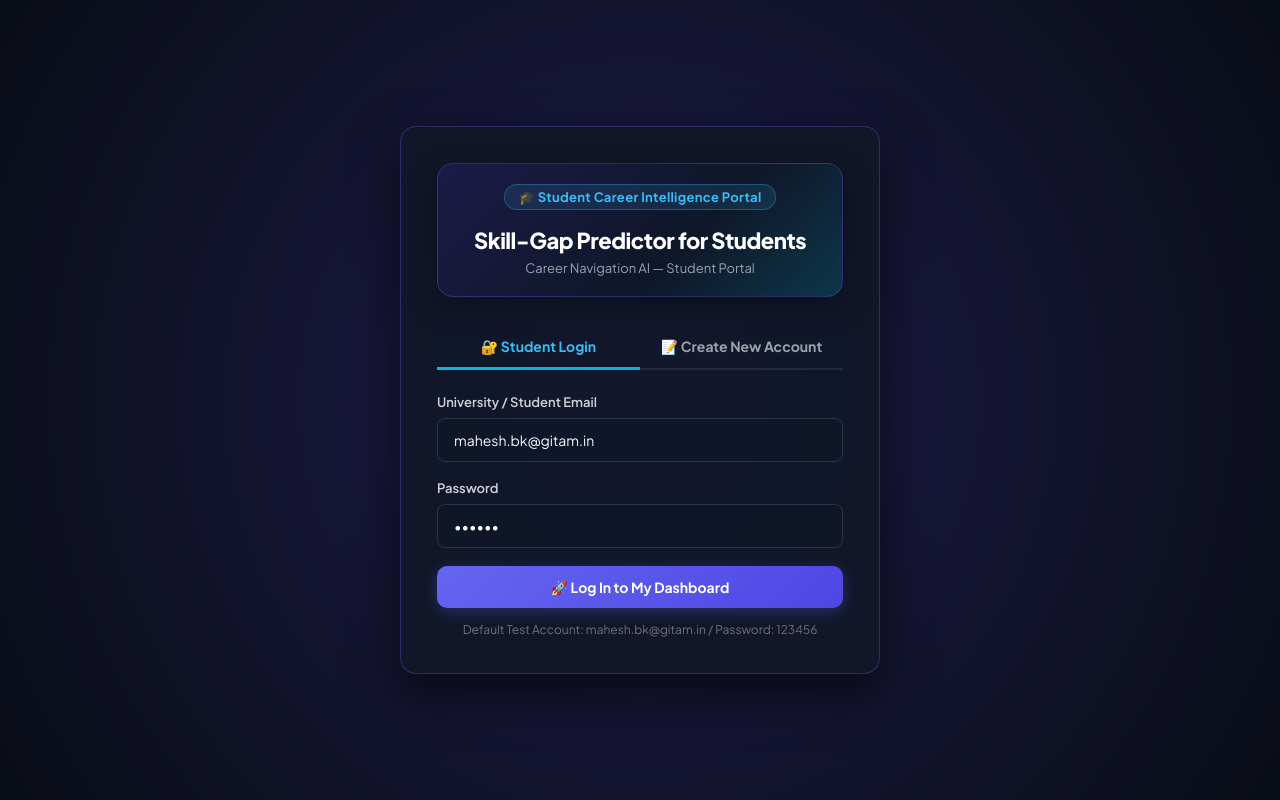
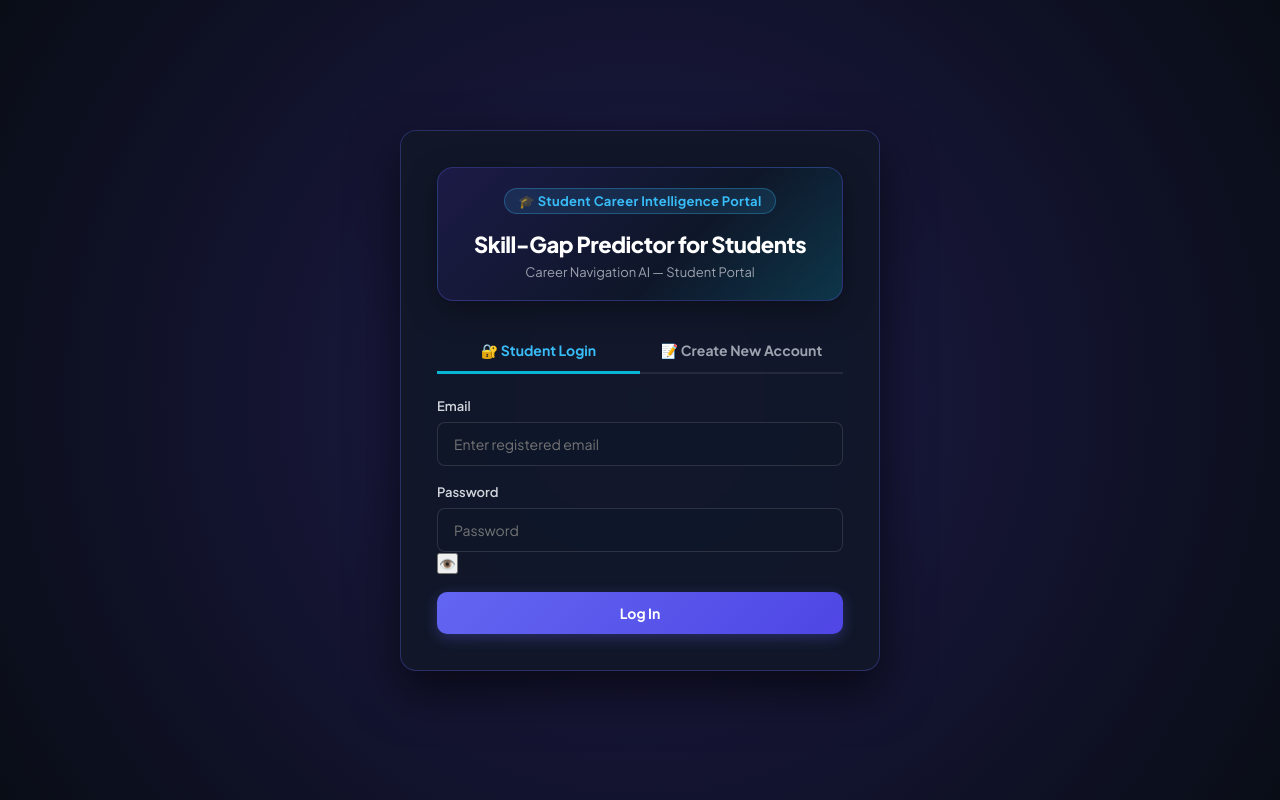
Before and after one commit to kyashwanth2736/Skill-Gap-Predictor, a PHP site: page / in a window 1280 px wide. Run offline with PHP 8.4, Linux system fonts and the light colour scheme.

Commit message:
Update index.php

```diff
--- a/index.php
+++ b/index.php
@@ -68,15 +68,15 @@ function formatSocialUrl($url) {
         <div id="form-login-box">
             <div id="login-error-msg" class="alert alert-error" style="display: none;"></div>
             <div class="form-group">
-                <label class="form-label">University / Student Email</label>
-                <input type="email" id="login_email" class="form-control" placeholder="e.g. mahesh.bk@gitam.in" value="mahesh.bk@gitam.in">
+                <label class="form-label">Email</label>
+                <input type="email" id="login_email" class="form-control" placeholder="Enter registered email" autocomplete="username">
             </div>
             <div class="form-group">
                 <label class="form-label">Password</label>
-                <input type="password" id="login_password" class="form-control" placeholder="Password" value="123456">
+                <input type="password" id="login_password" class="form-control" placeholder="Password" autocomplete="current-password">
+                <button type="button" class="password-toggle-btn" id="toggle-login-password" aria-label="Toggle Password Visibility">👁️</button>
             </div>
-            <button id="btn-do-login" class="btn btn-block">🚀 Log In to My Dashboard</button>
-            <p style="font-size: 12px; color: var(--text-subtle); margin-top: 14px; text-align: center;">Default Test Account: <code>mahesh.bk@gitam.in</code> / Password: <code>123456</code></p>
+            <button id="btn-do-login" class="btn btn-block">Log In</button>
         </div>
 
         <!-- Signup Form -->
@@ -85,35 +85,49 @@ function formatSocialUrl($url) {
             <div id="signup-success-msg" class="alert alert-success" style="display: none;"></div>
             <div class="form-group">
                 <label class="form-label">Full Name</label>
-                <input type="text" id="signup_name" class="form-control" placeholder="e.g. Kiran Kumar">
+                <input type="text" id="signup_name" class="form-control" placeholder="Enter your full name">
             </div>
             <div class="form-group">
                 <label class="form-label">Email Address</label>
-                <input type="email" id="signup_email" class="form-control" placeholder="e.g. kiran@gitam.in">
+                <input type="email" id="signup_email" class="form-control" placeholder="Enter your email address">
             </div>
             <div class="form-group">
                 <label class="form-label">Create Password</label>
-                <input type="password" id="signup_pwd" class="form-control" placeholder="At least 4 chars">
+                <input type="password" id="signup_pwd" class="form-control" placeholder="Min 8 chars, uppercase, lowercase, number & special character" minlength="8" required>
+                <button type="button" class="password-toggle-btn" id="toggle-signup-password" aria-label="Toggle Password Visibility">👁️</button>
+                <small style="color: var(--text-muted); font-size: 12px;">Password must contain at least 8 characters, including uppercase, lowercase, number, and special character.</small>
             </div>
             <div class="form-group">
                 <label class="form-label">University / College</label>
-                <input type="text" id="signup_uni" class="form-control" value="GITAM University, Bengaluru">
+                <input type="text" id="signup_uni" class="form-control" placeholder="Enter your university or college name">
             </div>
             <div class="form-group">
-                <label class="form-label">Branch / Degree</label>
-                <input type="text" id="signup_branch" class="form-control" value="Computer Science & Engineering">
+                <label class="form-label">Degree</label>
+                <input type="text" id="signup_branch" class="form-control" placeholder="e.g B.TECH/B.E">
+            </div>
+            <div class="form-group">
+                <label class="form-label">Branch</label>
+                <input type="text" id="signup_major" class="form-control" placeholder="e.g Computer Science, ECE, IT">
             </div>
             <div class="form-group">
                 <label class="form-label">Graduation Year</label>
-                <select id="signup_year" class="form-control">
-                    <option value="2024">2024</option>
-                    <option value="2025">2025</option>
-                    <option value="2026" selected>2026</option>
-                    <option value="2027">2027</option>
-                    <option value="2028">2028</option>
-                </select>
+                <input type="number" id="signup_gradyear" class="form-control" placeholder="e.g 2025" min="2020" max="2030">
             </div>
-            <button id="btn-do-signup" class="btn btn-block">✨ Register Account</button>
+            <div class="form-group">
+                <label class="form-label">LinkedIn Profile (Optional)</label>
+                <input type="text" id="signup_linkedin" class="form-control" placeholder="https://www.linkedin.com/in/yourprofile">
+            </div>
+            <div class="form-group">
+                <label class="form-label">GitHub Profile (Optional)</label>
+                <input type="text" id="signup_github" class="form-control" placeholder="https://github.com/yourprofile">
+            </div>
+            <div class="form-group">
+                <label class="form-label">Current Skills (Comma Separated)</label>
+                <input type="text" id="signup_skills" class="form-control" placeholder="e.g Python, SQL, Data Structures, Git">
+            </div>
+            <div class="form-group" style="margin-top: 12px;">
+                <label class="form-label">By signing up, you agree to our <a href="#" target="_blank">Terms of Service</a> and <a href="#" target="_blank">Privacy Policy</a>.</label>
+            <button id="btn-do-signup" class="btn btn-block" type="submit">Register Account</button>
         </div>
     </div>
 </div>
@@ -123,7 +137,25 @@ function formatSocialUrl($url) {
 <!-- LOGGED IN USER APPLICATION DASHBOARD -->
 <!-- ============================================================= -->
 <div class="app-container">
-    <!-- Sidebar -->
+
+    <!-- Mobile Header -->
+    <div class="mobile-topbar">
+        <button id="mobile-menu-btn" class="mobile-menu-btn" aria-label="Open Menu">
+            ☰
+        </button>
+
+        <div class="mobile-title">
+            Skill-Gap Predictor
+        </div>
+
+        <button id="theme-toggle-mobile" class="theme-toggle" aria-label="Toggle Theme">
+            🌙
+        </button>
+    </div>
+
+    <!-- Sidebar Overlay -->
+    <div id="sidebar-overlay" class="sidebar-overlay"></div>
+
     <aside class="sidebar">
         <div class="sidebar-user-card">
             <div style="font-size: 26px; margin-bottom: 4px;">👤</div>
@@ -162,9 +194,9 @@ function formatSocialUrl($url) {
 
             <div id="box-custom-select" style="display: none;">
                 <label class="form-label">Company Name:</label>
-                <input type="text" id="input-custom-company" class="form-control" value="Zoho" style="margin-bottom: 8px;">
+                <input type="text" id="input-custom-company" class="form-control" placeholder="Enter company name" style="margin-bottom: 8px;">
                 <label class="form-label">Role Name:</label>
-                <input type="text" id="input-custom-role" class="form-control" value="Backend Engineer" style="margin-bottom: 8px;">
+                <input type="text" id="input-custom-role" class="form-control" placeholder="Enter role name" style="margin-bottom: 8px;">
                 <label class="form-label">Required Skills:</label>
                 <div style="max-height: 120px; overflow-y: auto; background: rgba(15, 23, 42, 0.9); padding: 8px; border-radius: 6px; font-size: 12px;">
                     <?php foreach (array_slice($canonicalSkills, 0, 10) as $sk): ?>
@@ -191,7 +223,7 @@ function formatSocialUrl($url) {
         <!-- Top Banner -->
         <div class="main-header-banner">
             <span class="student-badge">⚡ Career Navigation AI — <?php echo htmlspecialchars($user['name']); ?></span>
-            <h1 class="header-title" id="banner-company-role">Google · Software Development Engineer (SDE)</h1>
+            <h1 class="header-title" id="banner-company-role"><?php echo htmlspecialchars($user['company'] ?? 'Company') ?> · <?php echo htmlspecialchars($user['role'] ?? 'Role') ?></h1>
             <p class="header-subtitle">
                 Evaluating student skills, ATS compatibility, and placement readiness in real time.
             </p>
@@ -204,23 +236,29 @@ function formatSocialUrl($url) {
             <div class="metrics-grid">
                 <div class="metric-card-container">
                     <span class="metric-label">ATS Score</span>
-                    <span class="metric-value" style="color: var(--cyan-light);" id="metric-ats"><?php echo $_SESSION['ats_score'] ?? 72.0; ?> / 100</span>
+                    <span class="metric-value" style="color: var(--cyan-light);" id="metric-ats"><?php echo htmlspecialchars($_SESSION['ats_score'] ?? 0); ?> / 100</span>
                     <span class="metric-subtext">Target Min: 70/100</span>
                 </div>
                 <div class="metric-card-container">
                     <span class="metric-label">Job Readiness</span>
-                    <span class="metric-value" style="color: var(--emerald);" id="metric-readiness">65%</span>
-                    <span class="metric-subtext" id="metric-matched-count">5 of 8 Skills Matched</span>
+                    <span class="metric-value" style="color: var(--emerald);" id="metric-readiness"><?php echo htmlspecialchars($_SESSION['readiness_score'] ?? 0); ?>%</span>
+                    <span class="metric-subtext" id="metric-readiness-subtext">Based on Skill Match</span>
+                    <span class="metric-subtext" id="metric-matched-count"><?php
+                        $matched = $_SESSION['matched_skills_count'] ?? [];
+                        $missing = $_SESSION['missing_skills'] ?? [];
+                        $totalSkills = count($matched) + count($missing);
+                        echo count($matched) . " of " . $totalSkills . " Skills Matched";
+                    ?></span>
                 </div>
                 <div class="metric-card-container">
                     <span class="metric-label">AI Confidence</span>
-                    <span class="metric-value" style="color: var(--purple);" id="metric-confidence">82%</span>
+                    <span class="metric-value" style="color: var(--purple);" id="metric-confidence"><?php echo htmlspecialchars($_SESSION['confidence_score'] ?? 0); ?>%</span>
                     <span class="metric-subtext">Prediction Reliability</span>
                 </div>
                 <div class="metric-card-container">
                     <span class="metric-label">Resume Strength</span>
-                    <span class="metric-value" style="color: var(--emerald);" id="metric-strength">Strong</span>
-                    <span class="metric-subtext">Shortlisting Probability</span>
+                    <span class="metric-value" style="color: var(--emerald);" id="metric-strength"><?php echo htmlspecialchars($_SESSION['resume_strength'] ?? 'Not Evaluated'); ?></span>
+                    <span class="metric-subtext">Resume Evaluation</span>
                 </div>
             </div>
 
@@ -271,7 +309,7 @@ function formatSocialUrl($url) {
                     <form id="form-resume-upload" enctype="multipart/form-data">
                         <div class="form-group">
                             <label class="form-label">Upload Resume (PDF / DOCX)</label>
-                            <input type="file" id="input-resume-file" accept=".pdf,.docx,.txt" class="form-control">
+                            <input type="file" id="input-resume-file" accept=".pdf,.docx" class="form-control">
                         </div>
                         <button type="submit" class="btn btn-block">🚀 Evaluate Resume ATS</button>
                     </form>
@@ -329,7 +367,7 @@ function formatSocialUrl($url) {
             <div class="section-panel">
                 <h4 style="margin-bottom: 12px; color: var(--cyan-light);">Role Readiness Match</h4>
                 <div class="progress-bar-bg">
-                    <div class="progress-bar-fill" style="width: 65%;"></div>
+                    <div id="skillgap-progress-bar" class="progress-bar-fill" style="width: <?php echo htmlspecialchars($_SESSION['readiness_score'] ?? 0); ?>%;"></div>
                 </div>
 
                 <div style="display: grid; grid-template-columns: 1fr 1fr; gap: 24px;">
@@ -379,7 +417,7 @@ function formatSocialUrl($url) {
                         <td><strong>Google</strong></td>
                         <td>Software Development Engineer (SDE)</td>
                         <td>Software Engineering</td>
-                        <td><strong style="color: var(--cyan-light);">75%</strong></td>
+                        <td><strong style="color: var(--cyan-light);"><?php echo htmlspecialchars($_SESSION['readiness_score'] ?? '0%'); ?></strong></td>
                         <td>6 / 8</td>
                         <td><span style="color: var(--emerald); font-weight:700;">High Match</span></td>
                         <td>System Design, C++</td>
@@ -390,7 +428,7 @@ function formatSocialUrl($url) {
             <div class="section-panel" style="margin-top: 32px;">
                 <h4 style="color: var(--cyan-light); margin-bottom: 12px;">🌐 Automatic Web Retrieval (AWR) — Live Job Posting URL Scraper</h4>
                 <div style="display: flex; gap: 14px;">
-                    <input type="text" id="input-scrape-url" class="form-control" placeholder="https://careers.google.com/jobs/results/...">
+                    <input type="text" id="input-scrape-url" class="form-control" placeholder="Enter job posting URL" style="flex: 1;">
                     <button id="btn-scrape-url" class="btn" style="white-space: nowrap;">Fetch & Analyze URL</button>
                 </div>
                 <div id="scrape-results-box" style="display: none; margin-top: 14px;"></div>
@@ -543,13 +581,13 @@ function formatSocialUrl($url) {
         <!-- VIEW 7: DOWNLOAD PROGRESS REPORT -->
         <!-- ============================================================= -->
         <section id="view-report" class="view-panel" style="display: none;">
-            <h3>📑 Student Progress Report Generator</h3>
+            <h3>Student Progress Report Generator</h3>
             <p style="color: var(--text-muted); margin-bottom: 24px;">Generate and download a publication-grade PDF report containing scores, skill gap analysis, and review details.</p>
 
             <form action="api.php?action=download_pdf" method="POST" target="_blank">
-                <input type="hidden" name="target_company" value="Google">
-                <input type="hidden" name="target_role" value="Software Development Engineer (SDE)">
-                <button type="submit" class="btn" style="padding: 14px 28px; font-size: 16px;">📥 Download Progress Report (PDF)</button>
+                <input type="hidden" name="target_company" id="input-report-company" value="<?php echo htmlspecialchars($_SESSION['target_company'] ?? ''); ?>">
+                <input type="hidden" name="target_role" id="report-target-role" value="<?php echo htmlspecialchars($_SESSION['target_role'] ?? ''); ?>">
+                <button type="submit" class="btn" style="padding: 14px 28px; font-size: 16px;">Download Progress Report (PDF)</button>
             </form>
         </section>
 
@@ -583,6 +621,18 @@ function formatSocialUrl($url) {
                             <input type="text" name="university" class="form-control" value="<?php echo htmlspecialchars($user['university']); ?>">
                         </div>
                         <div class="form-group">
+                            <label class="form-label">Email Address</label>
+                            <input type="email" name="email" class="form-control" value="<?php echo htmlspecialchars($user['email']); ?>">
+                        </div>
+                        <div class="form-group">
+                            <label class="form-label">Phone Number</label>
+                            <input type="text" name="phone" class="form-control" value="<?php echo htmlspecialchars($user['phone'] ?? ''); ?>">
+                        </div>
+                        <div class="form-group">
+                            <label class="form-label">Degree</label>
+                            <input type="text" name="degree" class="form-control" value="<?php echo htmlspecialchars($user['degree'] ?? ''); ?>">
+                        </div>
+                        <div class="form-group">
                             <label class="form-label">Branch</label>
                             <input type="text" name="branch" class="form-control" value="<?php echo htmlspecialchars($user['branch']); ?>">
                         </div>
@@ -603,7 +653,7 @@ function formatSocialUrl($url) {
                 </div>
             </div>
 
-            <h4 style="color: var(--cyan-light); margin-bottom: 14px;">📜 Resume Version History</h4>
+            <h4 style="color: var(--cyan-light); margin-bottom: 14px;">Resume Version History</h4>
             <?php
             $history = getResumeHistoryForStudent($user['id']);
             if (!empty($history)):
```
